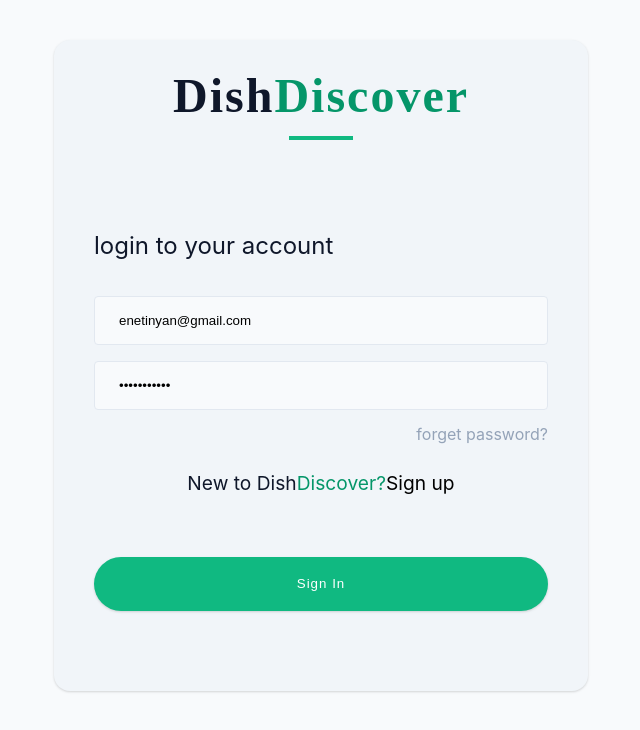
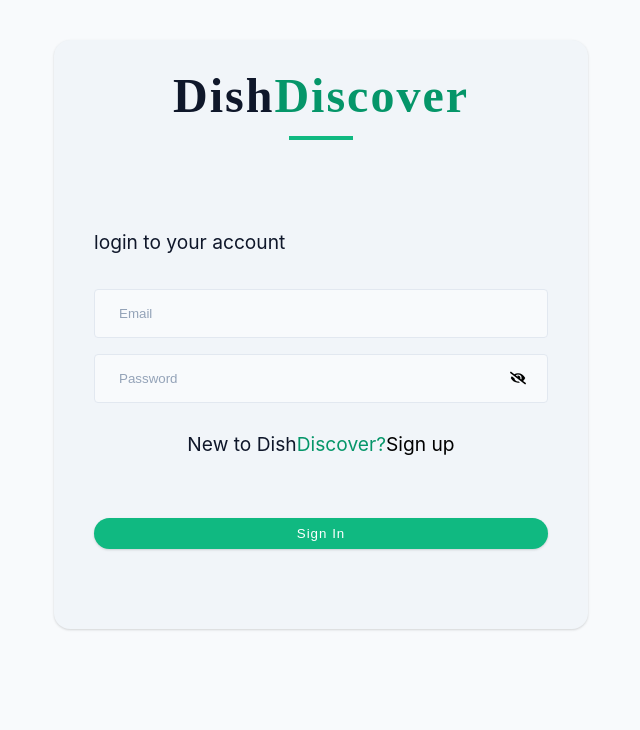
Before and after one commit to SuccessEnehikhuere/DishDiscover, a React (Vite) app: page /auth in a window 1280 px wide. Shown: the top 730 px of the page, without its empty margins (319-959 px from the left). Built offline with nearby package versions, Linux system fonts and the light colour scheme; a web font is replaced by a local one.

Commit message:
feat: set up authentication checks for all input fields on the authntication page and sign-up page

```diff
--- a/src/assets/wrappers/Auth.js
+++ b/src/assets/wrappers/Auth.js
@@ -24,10 +24,8 @@ const Wrapper = styled.main`
   }
 
   .heading-text {
-    font-size: clamp(1.2rem, 8vw, 5rem);
-    font-weight: 400;
+    font-size: clamp(1rem, 5vw, 4rem);
     font-family:italiano;
-    letter-spacing: 2px;
     font-weight: 700;
     letter-spacing: 2px;
     text-transform: capitalize;
@@ -43,7 +41,7 @@ const Wrapper = styled.main`
     line-height: 2;
     margin-top: 0.5rem;
     font-family: Inter;
-    font-size: 1.5rem;
+    font-size: 1.2rem;
     font-weight: 400;
     line-height: 150%;
     font-family: inter;
@@ -53,7 +51,7 @@ const Wrapper = styled.main`
   form {
     /* padding:0; */
     width: 100%;
-    max-width: var(--fixed-width);
+    max-width: var(--max-width);
     /* background: var(--white); */
     /* border-radius: var(--borderRadius); */
     /* box-shadow: var(--shadow-2); */
@@ -61,19 +59,13 @@ const Wrapper = styled.main`
     margin: 3rem auto;
     box-sizing: border-box;
   }
+
   .form-input {
     padding: 1rem 1.5rem;
     box-sizing: border-box;
     margin-top: 1rem;
   }
 
-  .password-text {
-    text-align: right;
-    padding-top: 1rem;
-    font-size: 1rem;
-    color: var(--grey-400);
-    font-family: inter;
-  }
 
   .welcome-text {
     text-align: center;
@@ -88,10 +80,33 @@ const Wrapper = styled.main`
 
   .btn-block {
     border-radius: 2rem;
-    padding-top: 1.2rem;
-    padding-bottom: 1.2rem;
+    padding-top: 0.5rem;
+    padding-bottom: 0.5rem;
 
   }
+
+
+  .input-container{
+   position: relative;
+  }
+
+  .icon-container{
+    position:absolute;
+    bottom:0;
+    right:1rem;
+    top:6rem;
+  }
+
+  .eye-icon{
+    color:black;
+    font-size:1rem;
+  }
+
+  .icon-btn{
+    background:transparent;
+    border:none;
+  }
+
   a{
     color:white;
   }
@@ -108,6 +123,7 @@ const Wrapper = styled.main`
     .heading-text {
       font-size: clamp(1.2rem, 8vw, 4rem);
     }
+
   }
 `
 
--- a/src/assets/wrappers/landing.js
+++ b/src/assets/wrappers/landing.js
@@ -3,14 +3,11 @@ const Wrapper = styled.main`
   background: #1a3830;
   margin: auto 0;
   box-sizing: border-box;
-  /* width:90vw; */
   display: flex;
   justify-content: center;
   align-items: center;
   max-height: 100%;
   min-height: 100vh;
-  /* padding-top: 1rem; */
-  /* padding-left: 3rem; */
 
   .main-center {
     display: flex;
@@ -164,8 +161,7 @@ const Wrapper = styled.main`
     max-height: 350px;
     flex-shrink: 0;
     padding-top: 1rem;
-    /* width: 250px;
-    height: 250px; */
+
   }
 
   p {
@@ -209,6 +205,7 @@ const Wrapper = styled.main`
     padding: 0.5rem 1rem;
     flex-shrink: 0;
     border-radius: 40px;
+    border:none;
     background:   var(--primary-500);
     color: #020407;
     font-family: Istok Web;
--- a/src/pages/AuthPage.jsx
+++ b/src/pages/AuthPage.jsx
@@ -1,12 +1,79 @@
 import React from 'react'
 import Wrapper from '../assets/wrappers/Auth'
-import { Link, useNavigation } from 'react-router-dom'
+import { Link,  useNavigate } from 'react-router-dom'
+import { useEffect, useState } from 'react'
+import { FaEyeSlash, FaEye } from 'react-icons/fa'
+import { toast } from 'react-toastify'
+
 const Auth = () => {
-  const navigation = useNavigation()
-  const isLoading = navigation.state === 'loading'
-  //
+  const [showPassword, setShowPassword] = useState(false)
+
+  const [signInData, setSignInData] = useState({
+    email: '',
+    password: '',
+  })
+
+  const [isLoading, setIsLoading] = useState(false)
+
+  const [storedUserDetails, setStoredUserDetails] = useState({})
+  const [isDataAvailable, setIsDataAvailable] = useState(false)
+
+  const togglePassword = () => {
+    setShowPassword(!showPassword)
+  }
 
 
+
+  useEffect(() => {
+    if(isDataAvailable) return;
+    try {
+       const storedUserDetails = localStorage.getItem('userDetails')
+       if(storedUserDetails){
+        setStoredUserDetails(JSON.parse(storedUserDetails))
+
+
+        setIsDataAvailable(true)
+       }
+    } catch (error) {
+      console.error('Error parsing stored user details:', error)
+    }
+
+    } )
+
+
+
+  const navigate = useNavigate()
+
+ const handleSignIn = async (e) => {
+   try {
+     e.preventDefault()
+     setIsLoading(true)
+
+     if (isDataAvailable && storedUserDetails && signInData) {
+
+
+       if (
+        storedUserDetails.password === signInData.password &&
+        storedUserDetails.email === signInData.email
+       ) {
+
+         navigate('/homepage')
+         toast.success('user signed-in successfully!')
+
+       } else {
+         toast.error('User not found!')
+         return;
+       }
+     } else {
+       console.error('Stored user data or sign-in data is undefined')
+     }
+
+   } catch (error) {
+     console.error('Error in handleSignIn:', error)
+   } finally {
+     setIsLoading(false)
+   }
+ }
 
 
   return (
@@ -18,26 +85,49 @@ const Auth = () => {
           </h2>
 
           <div className="title-underline"></div>
+            <form onSubmit={handleSignIn}>
+              <p className="form-text">login to your account</p>
 
-          <form>
-            <p className="form-text">login to your account</p>
+              <div className="input-container">
                 <input
                   type="text"
+                  value={signInData.email}
+                  onChange={(e) =>
+                    setSignInData({ ...signInData, email: e.target.value })
+                  }
                   id="email"
                   className="form-input"
                   placeholder="Email"
-              defaultValue="enetinyan@gmail.com"
                   required
                 />
+
                 <input
-              type="password"
+                  type={showPassword ? 'text' : 'password'}
+                  value={signInData.password}
+                  onChange={(e) =>
+                    setSignInData({ ...signInData, password: e.target.value })
+                  }
                   id="password"
                   className="form-input"
                   placeholder="Password"
-              defaultValue="1223eeeeeee"
                   required
                 />
-            <p className="password-text">forget password?</p>
+
+                <span className="icon-container">
+                  <button
+                    type="button"
+                    className="icon-btn"
+                    onClick={() => togglePassword()}
+                  >
+                    {showPassword ? (
+                      <FaEye className="eye-icon" />
+                    ) : (
+                      <FaEyeSlash className="eye-icon" />
+                    )}
+                  </button>
+                </span>
+              </div>
+
               <p className="welcome-text">
                 New to Dish<span>Discover?</span>
                 <Link to="/signup">Sign up</Link>
@@ -48,16 +138,10 @@ const Auth = () => {
                 className="btn btn-block"
                 disabled={isLoading}
               >
-              <Link to="/homepage">{isLoading ? 'loading...' : 'sign in'}</Link>
+                {isLoading ? 'loading...' : 'sign in'}
               </button>
             </form>
         </div>
-
-
-
-        {/* <div className="main-img">
-          <img src="/images/pumpkin.svg" className="img" />
-        </div> */}
       </div>
     </Wrapper>
   )
--- a/src/pages/Newsletter.jsx
+++ b/src/pages/Newsletter.jsx
@@ -19,7 +19,6 @@ try {
    toast.error(error?.response?.data?.msg);
    return error
 }
-
 
 
 }
--- a/src/pages/SignupPage.jsx
+++ b/src/pages/SignupPage.jsx
@@ -1,9 +1,50 @@
 import React from 'react'
-import { Link } from 'react-router-dom'
+import { Link, useNavigate } from 'react-router-dom'
 import Wrapper from '../assets/wrappers/signUp'
 import { FaArrowLeft } from 'react-icons/fa'
+import { useState } from 'react'
+import { toast } from 'react-toastify'
+const SignupPage = () => {
+ const [registrationData, setRegistrationData] = useState({
+   name:'',
+   email:'',
+   password:'',
+   tel:''
+ })
 
-const SignupPage = () => {
+const navigate = useNavigate();
+const handleRegistration = (e) => {
+  e.preventDefault()
+  if(
+    registrationData.name === '' &&
+    registrationData.email === '' &&
+    registrationData.password === '' &&
+    registrationData.tel === ''
+    ){
+      toast.error('input fields are empty!')
+      return;
+    }
+  if (
+    registrationData &&
+    registrationData.name &&
+    registrationData.email &&
+    registrationData.password &&
+    registrationData.tel
+  ) {
+    localStorage.setItem('userDetails', JSON.stringify(registrationData))
+
+    toast.success('User registered successfully!')
+    navigate('/auth')
+
+  } else {
+    toast.error('Invalid registration data')
+    return;
+  }
+}
+
+
+
+
   return (
     <Wrapper>
       <form className="form">
@@ -20,13 +61,21 @@ const SignupPage = () => {
         <label htmlFor="Name" className="form-label">
           Name
         </label>
-        <input type="text" id="Name" className="form-input" required />
+        <input
+          type="text"
+          value={registrationData.name}
+          onChange={(e)=>setRegistrationData({...registrationData, name: e.target.value})}
+          id="Name"
+          className="form-input"
+          required />
 
         <label htmlFor="Email Address " className="form-label">
           Email Address
         </label>
         <input
           type="email"
+          value={registrationData.email}
+          onChange={(e)=>setRegistrationData({...registrationData, email: e.target.value})}
           id="Email Address"
           required
           className="form-input"
@@ -35,21 +84,29 @@ const SignupPage = () => {
         <label htmlFor="Password" className="form-label">
           Password
         </label>
-        <input type="password" id="Password" required className="form-input" />
+        <input
+         type="password"
+         value={registrationData.password}
+         onChange={(e)=>setRegistrationData({...registrationData, password:e.target.value})}
+         id="Password"
+         required
+         className="form-input" />
 
-        <label htmlFor="Mobile Phone" className="form-label">
-          Mobile Phone
+        <label htmlFor="tel-number" className="form-label">
+          tel-number
         </label>
         <input
           type="tel"
-          id="Mobile Phone"
+          value={registrationData.tel}
+          onChange={(e)=>setRegistrationData({...registrationData, tel:e.target.value})}
+          id="tel-number"
           // required
           className="form-input"
           // pattern="[0-9]{3}-[0-9]{3}-[0-9]{4}"
         />
 
-        <button className="btn btn-block">
-          <Link to="/auth">Create Account</Link>
+        <button className="btn btn-block" onClick={handleRegistration}>
+          Create Account
         </button>
 
         <p className="form-text">
```
Lines whose indentation alone changed are shown as unchanged.
